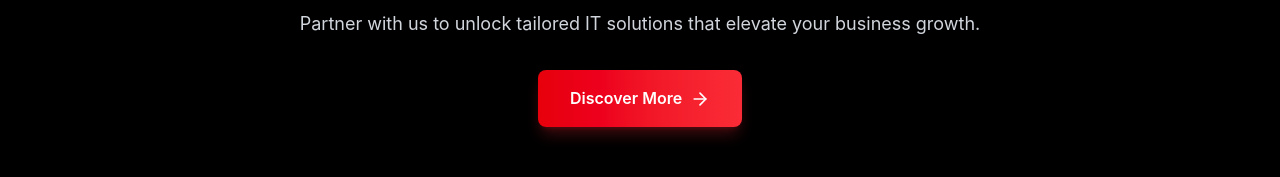
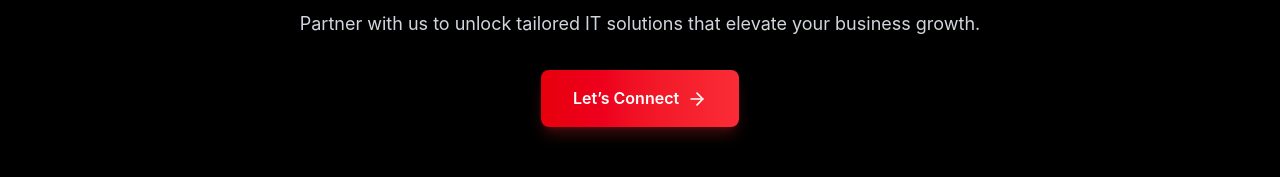
Before and after one commit to Faisal-badshah/touch-it-solutions, a React (Vite) app: page / in a window 1280 px wide. Shown: the part 2047-2224 px from the top of the page. Built offline with nearby package versions, Linux system fonts and the light colour scheme.

Commit message:
changed the discover more to let's connect

```diff
--- a/src/pages/Home.jsx
+++ b/src/pages/Home.jsx
@@ -167,7 +167,7 @@ const Home = () => {
               to="/contact"
               className="inline-flex items-center px-8 py-4 bg-gradient-to-r from-red-600 to-red-500 text-white font-semibold rounded-lg hover:from-red-500 hover:to-red-400 transition-all duration-300 transform hover:scale-105 shadow-lg shadow-red-500/25"
             >
-              Discover More
+              Let’s Connect
               <ArrowRight className="ml-2" size={20} />
             </Link>
           </motion.div>
```
